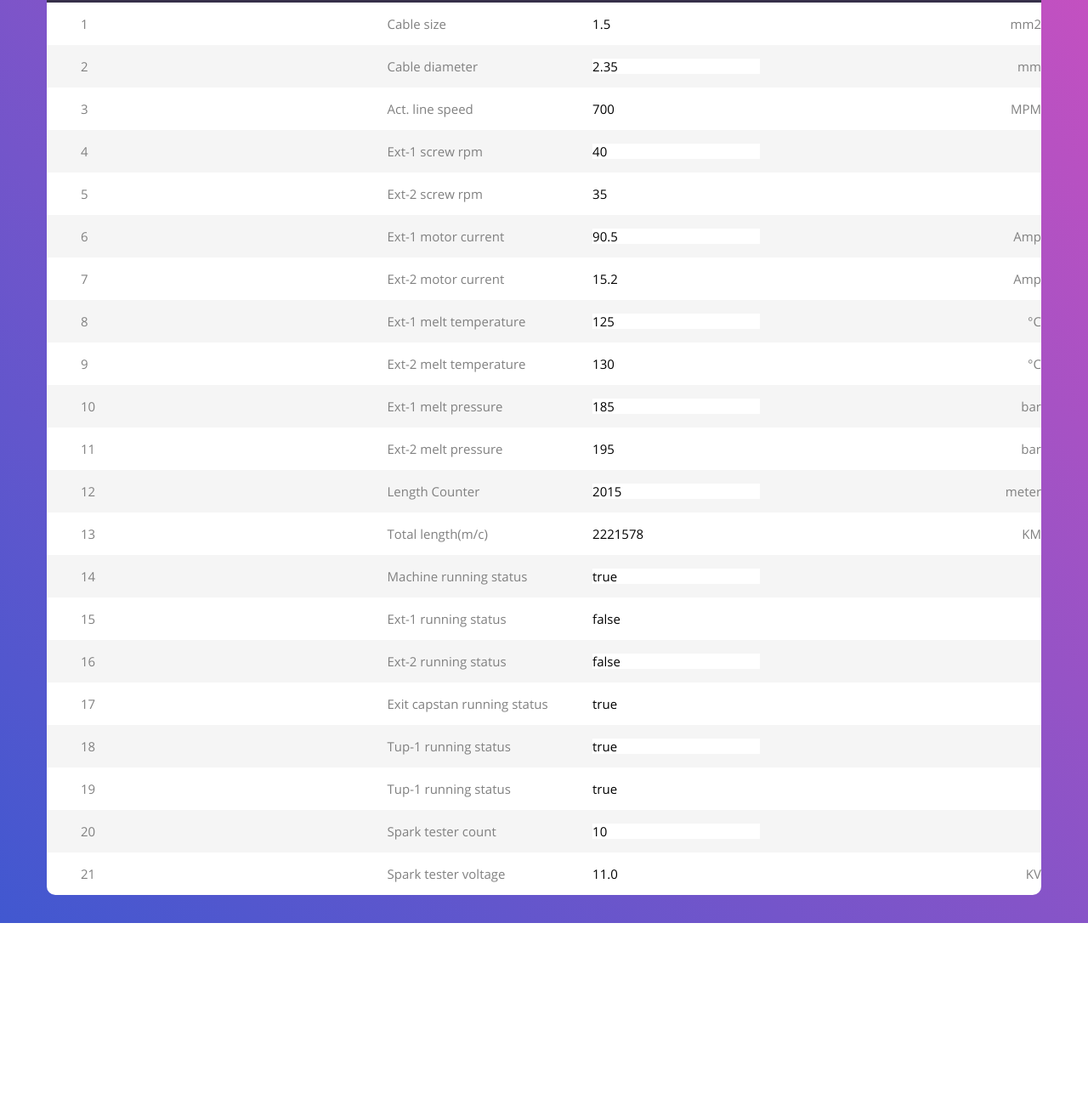
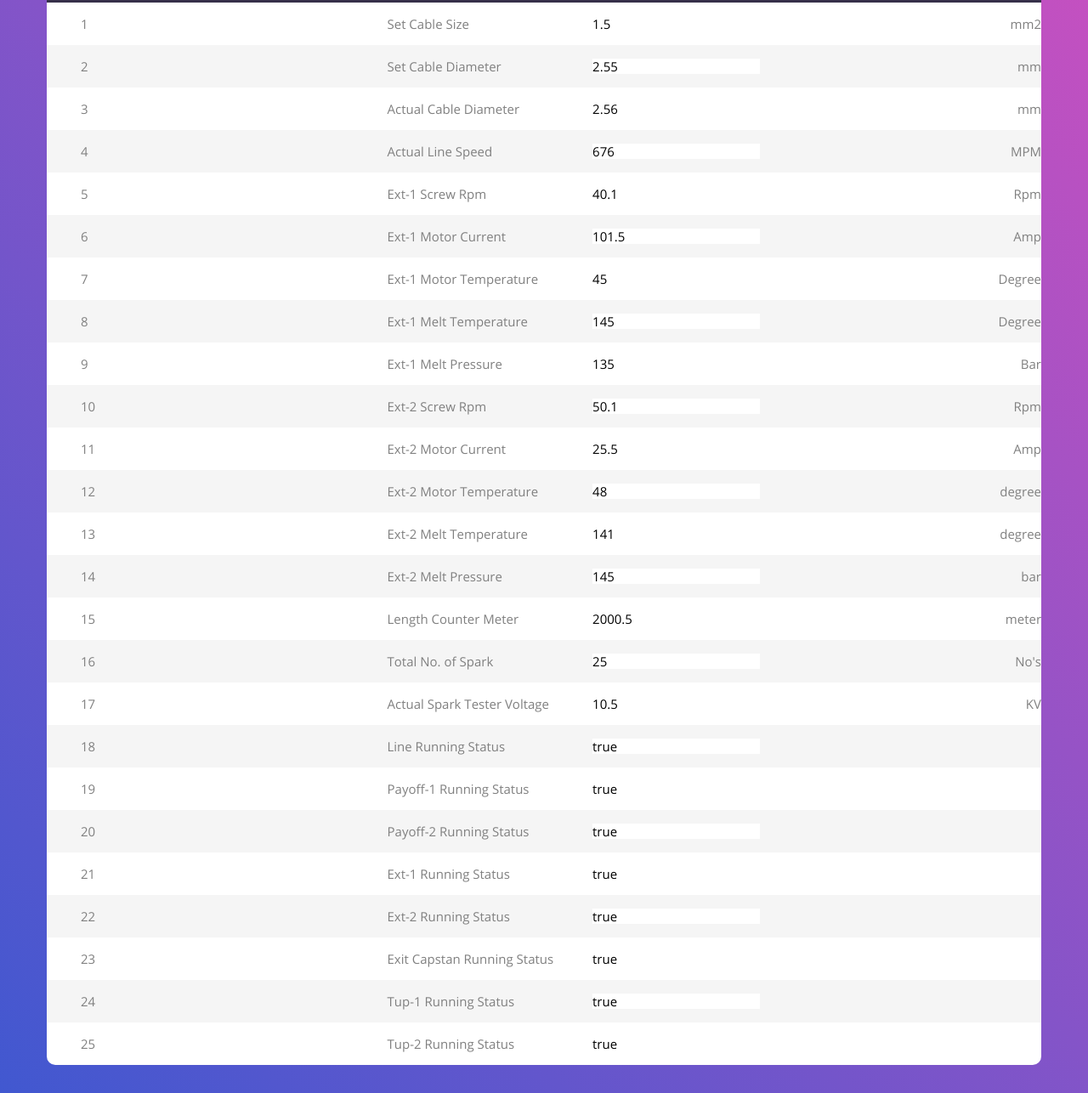
Before and after one commit to shubhamgoel7703/websocket, a website: page public/index.html in a window 1280 px wide. Shown: the part 90-1376 px from the top of the page at 85% size. Before the commit the page ends 1176 px from the top, so only its background shows below. Drawn offline with Linux system fonts and the light colour scheme; a script that the page names is missing.

Commit message:
UI modified

```diff
--- a/public/index.html
+++ b/public/index.html
@@ -42,131 +42,155 @@
 						<tbody>
 								<tr>
 									<td class="column1">1</td>
-									<td class="column2">Cable size</td>
+									<td class="column2">Set Cable Size</td>
 									<td class="column3"><input id='1' type="text" value="1.5" onBlur="InputModified(1,document.getElementById('1').value)"></td>
 									<td class="column4">mm2</td>
 
 								</tr>
 								<tr>
 									<td class="column1">2</td>
-									<td class="column2">Cable diameter</td>
-									<td class="column3"><input id="2" type="text" value="2.35" onBlur="InputModified(2,document.getElementById('2').value)"></td>
+									<td class="column2">Set Cable Diameter</td>
+									<td class="column3"><input id="2" type="text" value="2.55" onBlur="InputModified(2,document.getElementById('2').value)"></td>
 									<td class="column4">mm</td>
 								</tr>
 								<tr>
 									<td class="column1">3</td>
-									<td class="column2">Act. line speed</td>
-									<td class="column3"><input id="3" type="text" value="700" onBlur="InputModified(3,document.getElementById('3').value)"></td>
+									<td class="column2">Actual Cable Diameter</td>
+									<td class="column3"><input id="3" type="text" value="2.56" onBlur="InputModified(3,document.getElementById('3').value)"></td>
+									<td class="column4">mm</td>
+								</tr>
+								<tr>
+									<td class="column1">4</td>
+									<td class="column2">Actual Line Speed</td>
+									<td class="column3"><input id="4" type="text" value="676" onBlur="InputModified(4,document.getElementById('4').value)"></td>
 									<td class="column4">MPM</td>
 								</tr>
 								<tr>
-									<td class="column1">4</td>
-									<td class="column2">Ext-1 screw rpm</td>
-									<td class="column3"><input id="4" type="text" value="40" onBlur="InputModified(4,document.getElementById('4').value)"></td>
-									<td class="column4"></td>
-								</tr>
-								<tr>
 									<td class="column1">5</td>
-									<td class="column2">Ext-2 screw rpm</td>
-									<td class="column3"><input id="5" type="text" value="35" onBlur="InputModified(5,document.getElementById('5').value)"></td>
-									<td class="column4"></td>
+									<td class="column2">Ext-1 Screw Rpm</td>
+									<td class="column3"><input id="5" type="text" value="40.1" onBlur="InputModified(5,document.getElementById('5').value)"></td>
+									<td class="column4">Rpm</td>
 								</tr>
 								<tr>
 									<td class="column1">6</td>
-									<td class="column2">Ext-1 motor current</td>
-									<td class="column3"><input id="6" type="text" value="90.5" onBlur="InputModified(6,document.getElementById('6').value)"></td>
+									<td class="column2">Ext-1 Motor Current</td>
+									<td class="column3"><input id="6" type="text" value="101.5" onBlur="InputModified(6,document.getElementById('6').value)"></td>
 									<td class="column4">Amp</td>
 								</tr>
 								<tr>
 									<td class="column1">7</td>
-									<td class="column2">Ext-2 motor current</td>
-									<td class="column3"><input id="7" type="text" value="15.2" onBlur="InputModified(7,document.getElementById('7').value)"></td>
+									<td class="column2">Ext-1 Motor Temperature</td>
+									<td class="column3"><input id="7" type="text" value="45" onBlur="InputModified(7,document.getElementById('7').value)"></td>
+									<td class="column4">Degree</td>
+								</tr>
+								<tr>
+									<td class="column1">8</td>
+									<td class="column2">Ext-1 Melt Temperature</td>
+									<td class="column3"><input id="8" type="text" value="145" onBlur="InputModified(8,document.getElementById('8').value)"></td>
+									<td class="column4">Degree</td>
+								</tr>
+								<tr>
+									<td class="column1">9</td>
+									<td class="column2">Ext-1 Melt Pressure</td>
+									<td class="column3"><input id="9" type="text" value="135" onBlur="InputModified(9,document.getElementById('9').value)"></td>
+									<td class="column4">Bar</td>
+								</tr>
+								<tr>
+									<td class="column1">10</td>
+									<td class="column2">Ext-2 Screw Rpm</td>
+									<td class="column3"><input id="10" type="text" value="50.1" onBlur="InputModified(10,document.getElementById('10').value)"></td>
+									<td class="column4">Rpm</td>
+								</tr>
+								<tr>
+									<td class="column1">11</td>
+									<td class="column2">Ext-2 Motor Current</td>
+									<td class="column3"><input id="11" type="text" value="25.5" onBlur="InputModified(11,document.getElementById('11').value)"></td>
 									<td class="column4">Amp</td>
 								</tr>
 								<tr>
-									<td class="column1">8</td>
-									<td class="column2">Ext-1 melt temperature</td>
-									<td class="column3"><input id="8" type="text" value="125" onBlur="InputModified(8,document.getElementById('8').value)"></td>
-									<td class="column4">°C</td>
-								</tr>
-								<tr>
-									<td class="column1">9</td>
-									<td class="column2">Ext-2 melt temperature</td>
-									<td class="column3"><input id="9" type="text" value="130" onBlur="InputModified(9,document.getElementById('9').value)"></td>
-									<td class="column4">°C</td>
-								</tr>
-								<tr>
-									<td class="column1">10</td>
-									<td class="column2">Ext-1 melt pressure</td>
-									<td class="column3"><input id="10" type="text" value="185" onBlur="InputModified(10,document.getElementById('10').value)"></td>
-									<td class="column4">bar</td>
-								</tr>
-								<tr>
-									<td class="column1">11</td>
-									<td class="column2">Ext-2 melt pressure</td>
-									<td class="column3"><input id="11" type="text" value="195" onBlur="InputModified(11,document.getElementById('11').value)"></td>
-									<td class="column4">bar</td>
-								</tr>
-								<tr>
 									<td class="column1">12</td>
-									<td class="column2">Length Counter</td>
-									<td class="column3"><input id="12" type="text" value="2015" onBlur="InputModified(12,document.getElementById('12').value)"></td>
-									<td class="column4">meter</td>
+									<td class="column2">Ext-2 Motor Temperature</td>
+									<td class="column3"><input id="12" type="text" value="48" onBlur="InputModified(12,document.getElementById('12').value)"></td>
+									<td class="column4">degree</td>
 								</tr>
 								<tr>
 									<td class="column1">13</td>
-									<td class="column2">Total length(m/c)</td>
-									<td class="column3"><input id="13" type="text" value="2221578" onBlur="InputModified(13,document.getElementById('13').value)"></td>
-									<td class="column4">KM</td>
+									<td class="column2">Ext-2 Melt Temperature</td>
+									<td class="column3"><input id="13" type="text" value="141" onBlur="InputModified(13,document.getElementById('13').value)"></td>
+									<td class="column4">degree</td>
 								</tr>
 
 																<tr>
 									<td class="column1">14</td>
-									<td class="column2">Machine running status</td>
-									<td class="column3"><input id="14" type="text" value="true" onBlur="InputModified(14,document.getElementById('14').value)"></td>
-									<td class="column4"></td>
+									<td class="column2">Ext-2 Melt Pressure</td>
+									<td class="column3"><input id="14" type="text" value="145" onBlur="InputModified(14,document.getElementById('14').value)"></td>
+									<td class="column4">bar</td>
 								</tr>
 																<tr>
 									<td class="column1">15</td>
-									<td class="column2">Ext-1  running status</td>
-									<td class="column3"><input id="15" type="text" value="false" onBlur="InputModified(15,document.getElementById('15').value)"></td>
-									<td class="column4"></td>
+									<td class="column2">Length Counter Meter</td>
+									<td class="column3"><input id="15" type="text" value="2000.5" onBlur="InputModified(15,document.getElementById('15').value)"></td>
+									<td class="column4">meter</td>
 								</tr>
 																<tr>
 									<td class="column1">16</td>
-									<td class="column2">Ext-2  running status</td>
-									<td class="column3"><input id="16" type="text" value="false" onBlur="InputModified(16,document.getElementById('16').value)"></td>
-									<td class="column4"></td>
+									<td class="column2">Total No. of Spark</td>
+									<td class="column3"><input id="16" type="text" value="25" onBlur="InputModified(16,document.getElementById('16').value)"></td>
+									<td class="column4">No's</td>
 								</tr>
 																<tr>
 									<td class="column1">17</td>
-									<td class="column2">Exit capstan  running status</td>
-									<td class="column3"><input id="17" type="text" value="true" onBlur="InputModified(17,document.getElementById('17').value)"></td>
-									<td class="column4"></td>
+									<td class="column2">Actual Spark Tester Voltage</td>
+									<td class="column3"><input id="17" type="text" value="10.5" onBlur="InputModified(17,document.getElementById('17').value)"></td>
+									<td class="column4">KV</td>
 								</tr>
 																<tr>
 									<td class="column1">18</td>
-									<td class="column2">Tup-1 running status</td>
+									<td class="column2">Line Running Status</td>
 									<td class="column3"><input id="18" type="text" value="true" onBlur="InputModified(18,document.getElementById('18').value)"></td>
 									<td class="column4"></td>
 								</tr>
 																<tr>
 									<td class="column1">19</td>
-									<td class="column2">Tup-1 running status</td>
+									<td class="column2">Payoff-1 Running Status</td>
 									<td class="column3"><input id="19" type="text" value="true" onBlur="InputModified(19,document.getElementById('19').value)"></td>
 									<td class="column4"></td>
 								</tr>
 																	<tr>
 									<td class="column1">20</td>
-									<td class="column2">Spark tester count</td>
-									<td class="column3"><input id="20" type="text" value="10" onBlur="InputModified(19,document.getElementById('20').value)"></td>
+									<td class="column2">Payoff-2 Running Status</td>
+									<td class="column3"><input id="20" type="text" value="true" onBlur="InputModified(20,document.getElementById('20').value)"></td>
 									<td class="column4"></td>
 								</tr>
 															<tr>
 									<td class="column1">21</td>
-									<td class="column2">Spark tester voltage</td>
-									<td class="column3"><input id="21" type="text" value="11.0" onBlur="InputModified(21,document.getElementById('21').value)"></td>
-									<td class="column4">KV</td>
+									<td class="column2">Ext-1 Running Status</td>
+									<td class="column3"><input id="21" type="text" value="true" onBlur="InputModified(21,document.getElementById('21').value)"></td>
+									<td class="column4"></td>
+								</tr>
+								<tr>
+									<td class="column1">22</td>
+									<td class="column2">Ext-2 Running Status</td>
+									<td class="column3"><input id="21" type="text" value="true" onBlur="InputModified(22,document.getElementById('21').value)"></td>
+									<td class="column4"></td>
+								</tr>
+								<tr>
+									<td class="column1">23</td>
+									<td class="column2">Exit Capstan Running Status</td>
+									<td class="column3"><input id="21" type="text" value="true" onBlur="InputModified(23,document.getElementById('21').value)"></td>
+									<td class="column4"></td>
+								</tr>
+								<tr>
+									<td class="column1">24</td>
+									<td class="column2">Tup-1 Running Status</td>
+									<td class="column3"><input id="21" type="text" value="true" onBlur="InputModified(24,document.getElementById('21').value)"></td>
+									<td class="column4"></td>
+								</tr>
+								<tr>
+									<td class="column1">25</td>
+									<td class="column2">Tup-2 Running Status</td>
+									<td class="column3"><input id="21" type="text" value="true" onBlur="InputModified(25,document.getElementById('21').value)"></td>
+									<td class="column4"></td>
 								</tr>
 
 						</tbody>
```
